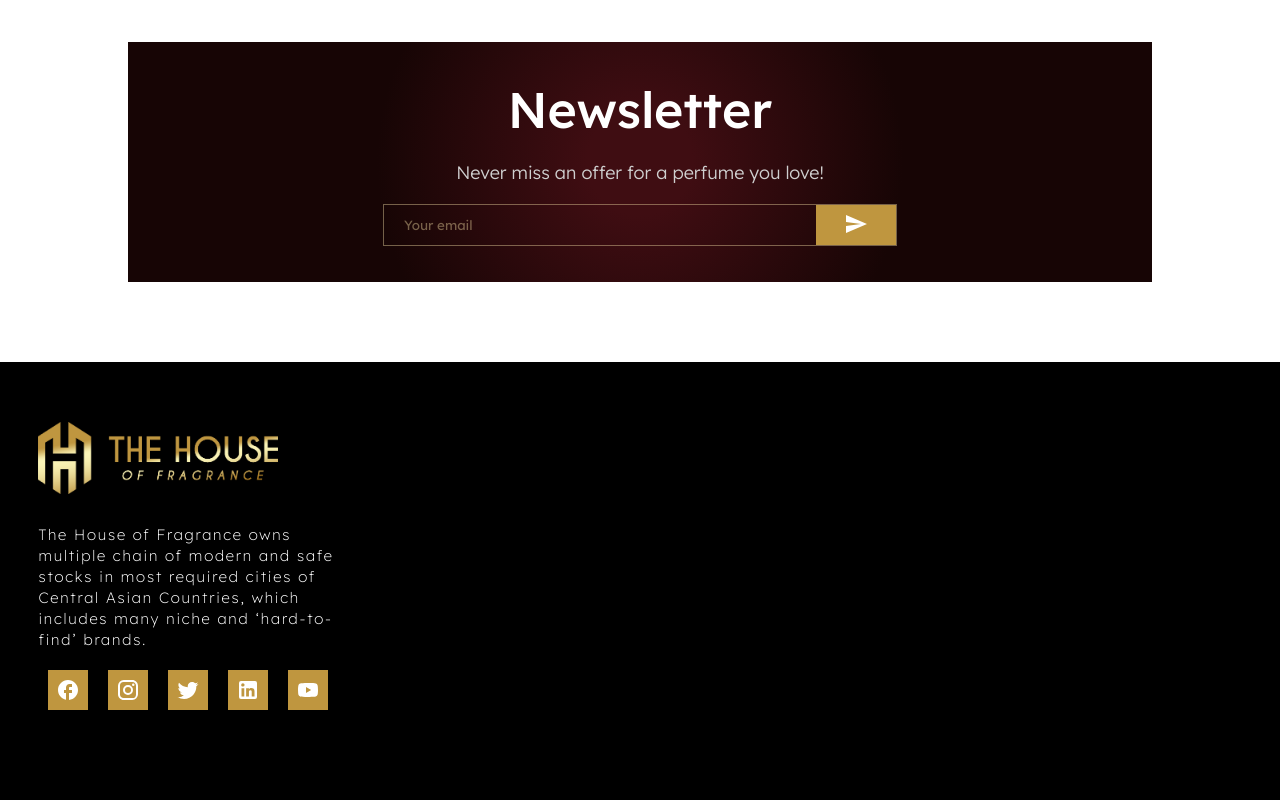
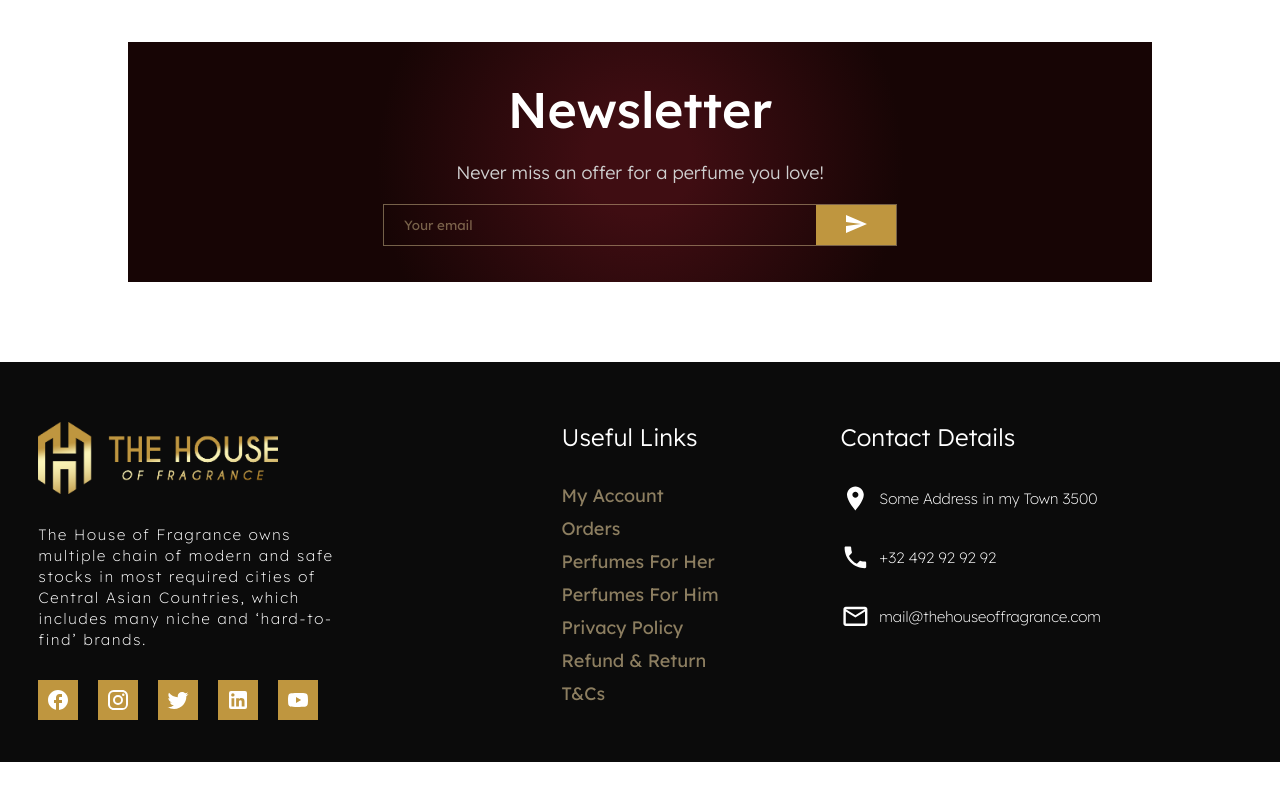
Before and after one commit to reshadintec/thof, a React (Create React App) app in the folder uidesign/: page / in a window 1280 px wide. Shown: the part 1927-2727 px from the top of the page. After the commit the page ends 2689 px from the top, so only its background shows below. Built offline with nearby package versions, Linux system fonts and the light colour scheme.

Commit message:
footer bijna

```diff
--- a/uidesign/src/components/Footer.jsx
+++ b/uidesign/src/components/Footer.jsx
@@ -1,12 +1,12 @@
 import styled from "styled-components";
 import LogoSrc from "../assets/GoldGradientmedium.png";
-import {FacebookOutlined, Instagram, LinkedIn, Twitter, YouTube} from '@mui/icons-material';
+import {FacebookOutlined, Instagram, LinkedIn, MailOutline, MapOutlined, Phone, Room, Twitter, YouTube} from '@mui/icons-material';
 const Container = styled.div`
   height: 40vh;
-  background-color: #000;
+  background-color: #0b0b0b;
   display: flex;
   justify-content: space-between;
-  padding: 60px 3%;
+  padding: 60px 3% 20px;
 `;
 const Left = styled.div`
  flex: 1;
@@ -26,19 +26,18 @@ const Desc = styled.p`
   line-height: 1.4;
   letter-spacing: 1.8px;
   width: 80%;
-  margin-bottom: 20px;
+  margin-bottom: 30px;
 `;
 
 const SocialIcons = styled.div`
   display: flex;
-  justify-content: flex-start;
 `;
 
 const Social = styled.div`
   width: 40px;
   height: 40px;
   background-color: #bf963f;
-  margin: 0 10px;
+  margin-right: 20px;
   color:white;
   display: flex;
   justify-content: center;
@@ -50,15 +49,49 @@ const Social = styled.div`
   }
   `;
 
-
-
 const Center = styled.div`
  flex: 1;
+ display: flex;
+ flex-direction: column;
+ flex-wrap: wrap;
+ align-content: center;
 `;
+
+const Title= styled.h4`
+  color: white;
+  font-size: 24px;
+  font-weight: 300;
+  margin-bottom: 8%;
+`;
+
+const Link = styled.a`
+  color: #e3cb99;
+  opacity: 0.6;
+  font-size: 18px;
+  margin-bottom: 10px;
+  cursor: pointer;
+  transition: all 0.5s ease;
+  &:hover{
+    opacity: 1;
+  }
+`;
+
 const Right = styled.div`
  flex: 1;
 `;
 
+const ContactContainer = styled.div`
+  display: flex;
+  align-items: center;
+  margin-bottom: 30px;
+`;
+
+const ContactDesc = styled.p`
+  color:white;
+  font-weight: 200;
+  font-size: 15px;
+  margin-left: 10px;
+`;
 
 
 export const Footer = () => (
@@ -86,7 +119,35 @@ export const Footer = () => (
         </Social>
       </SocialIcons>
     </Left>
-    <Center>Center</Center>
-    <Right>Right</Right>
+    <Center>
+      <Title>
+        Useful Links
+      </Title>
+
+      <Link>My Account</Link>
+      <Link>Orders</Link>
+      <Link>Perfumes For Her</Link>
+      <Link>Perfumes For Him</Link>
+      <Link>Privacy Policy</Link>
+      <Link>Refund & Return</Link>
+      <Link>T&Cs</Link>
+    </Center>
+    <Right>
+      <Title>
+        Contact Details
+      </Title>
+      <ContactContainer>
+        <Room style={{fontSize:"1.8rem", color:"white"}}/>
+        <ContactDesc>Some Address in my Town 3500</ContactDesc>
+      </ContactContainer>
+      <ContactContainer>
+        <Phone style={{fontSize:"1.8rem", color:"white"}}/>
+        <ContactDesc>+32 492 92 92 92</ContactDesc>
+      </ContactContainer>
+      <ContactContainer>
+        <MailOutline style={{fontSize:"1.8rem", color:"white"}}/>
+        <ContactDesc>mail@thehouseoffragrance.com</ContactDesc>
+      </ContactContainer>
+    </Right>
   </Container>
 )
```
